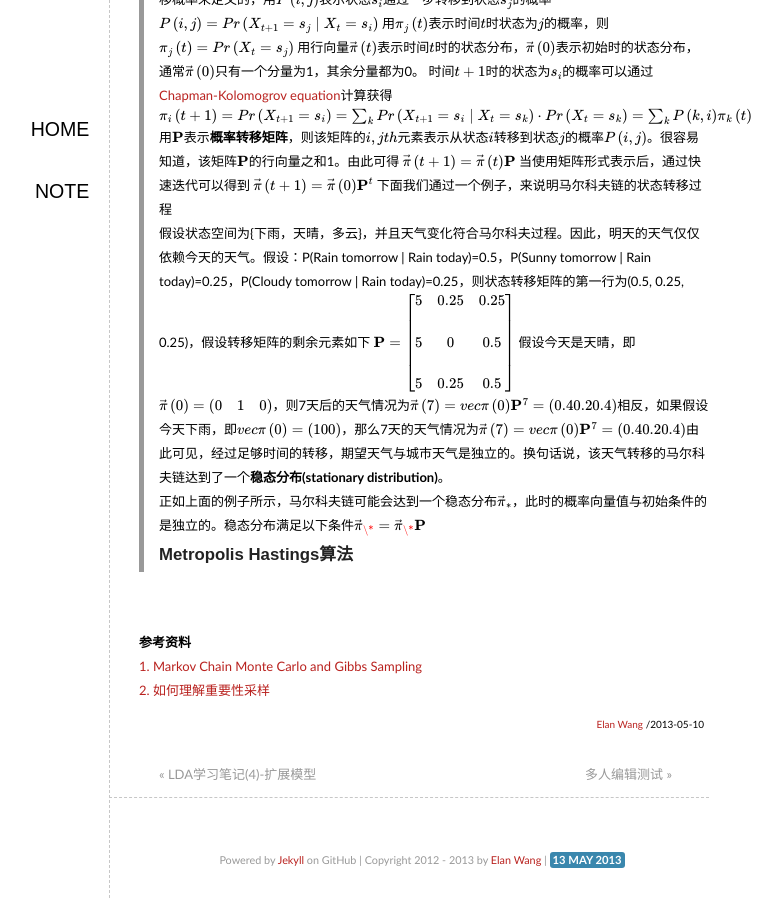
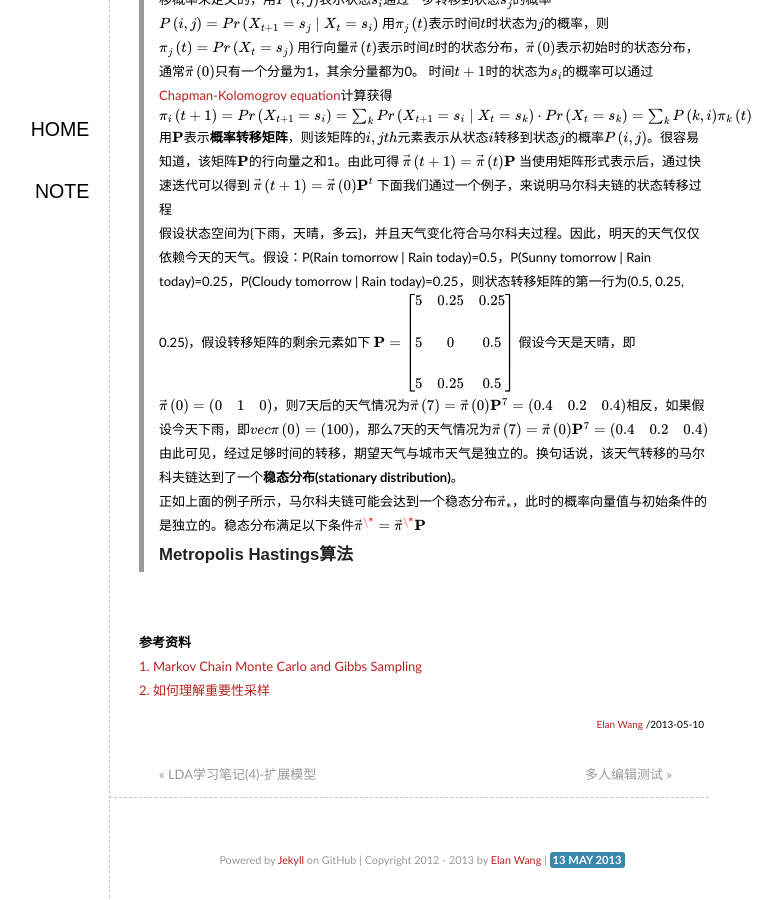
Before and after one commit to elan2wang/note, a Jekyll site: the page built from _posts/2013-05-10-LDA-note-mcmc-gibbs.md, in a window 1280 px wide and 900 px high, scrolled down 1143 px. Shown: the whole window, without its empty margins (291-1073 px from the left). Built offline with Jekyll 4.4.1, drawn with Linux system fonts in a browser that asks for light colours; formulas are drawn with MathJax 3.

```diff
--- a/_posts/2013-05-10-LDA-note-mcmc-gibbs.md
+++ b/_posts/2013-05-10-LDA-note-mcmc-gibbs.md
@@ -84,8 +84,8 @@ $$
 >5 & 0.25 & 0.5
 >\end{bmatrix}
 >$$
->假设今天是天晴，即$\vec{\pi}\left(0\right)=\begin{pmatrix} 0 & 1 & 0 \end{pmatrix}$，则7天后的天气情况为$$\vec{\pi}\left(7\right)=vec{\pi}\left(0\right)\mathbf{P}^7=\begin{pmatrix}0.4 0.2 0.4\end{pmatrix}$$相反，如果假设今天下雨，即$vec{\pi}\left(0\right)=\left(1 0 0\right)$，那么7天的天气情况为$$\vec{\pi}\left(7\right)=vec{\pi}\left(0\right)\mathbf{P}^7=\begin{pmatrix}0.4 0.2 0.4\end{pmatrix}$$由此可见，经过足够时间的转移，期望天气与城市天气是独立的。换句话说，该天气转移的马尔科夫链达到了一个**稳态分布(stationary distribution)**。
-正如上面的例子所示，马尔科夫链可能会达到一个稳态分布$\vec{\pi}_\*$，此时的概率向量值与初始条件的是独立的。稳态分布满足以下条件$$\vec{\pi}_\* = \vec{\pi}_\* \mathbf{P}$$
+>假设今天是天晴，即$\vec{\pi}\left(0\right)=\begin{pmatrix} 0 & 1 & 0 \end{pmatrix}$，则7天后的天气情况为$$\vec{\pi}\left(7\right)=\vec{\pi}\left(0\right)\mathbf{P}^7=\begin{pmatrix}0.4 & 0.2 &  0.4\end{pmatrix}$$相反，如果假设今天下雨，即$vec{\pi}\left(0\right)=\left(1 0 0\right)$，那么7天的天气情况为$$\vec{\pi}\left(7\right)=\vec{\pi}\left(0\right)\mathbf{P}^7=\begin{pmatrix}0.4 & 0.2 &  0.4\end{pmatrix}$$由此可见，经过足够时间的转移，期望天气与城市天气是独立的。换句话说，该天气转移的马尔科夫链达到了一个**稳态分布(stationary distribution)**。
+正如上面的例子所示，马尔科夫链可能会达到一个稳态分布$\vec{\pi}_\*$，此时的概率向量值与初始条件的是独立的。稳态分布满足以下条件$$\vec{\pi}^\* = \vec{\pi}^\* \mathbf{P}$$
 ###Metropolis Hastings算法
 
 
```
